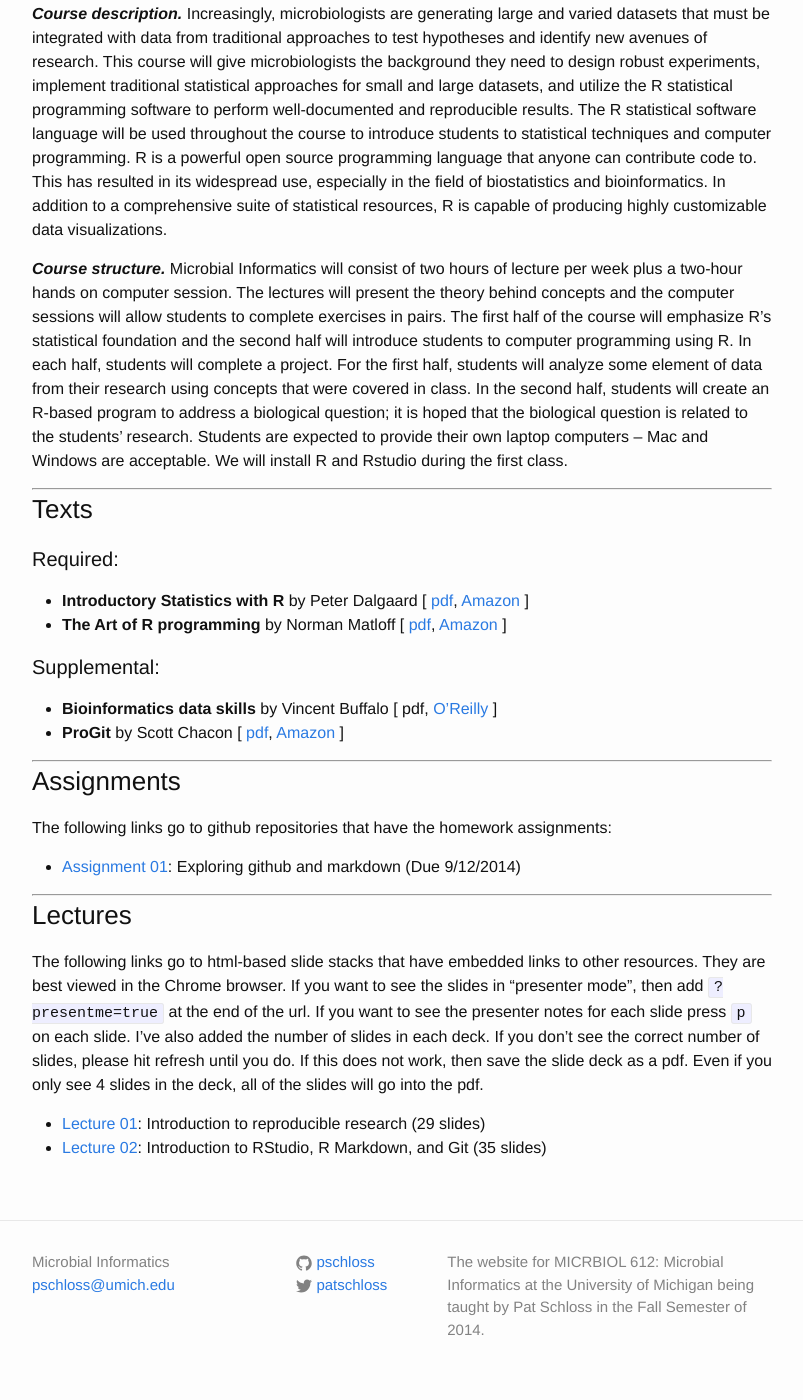
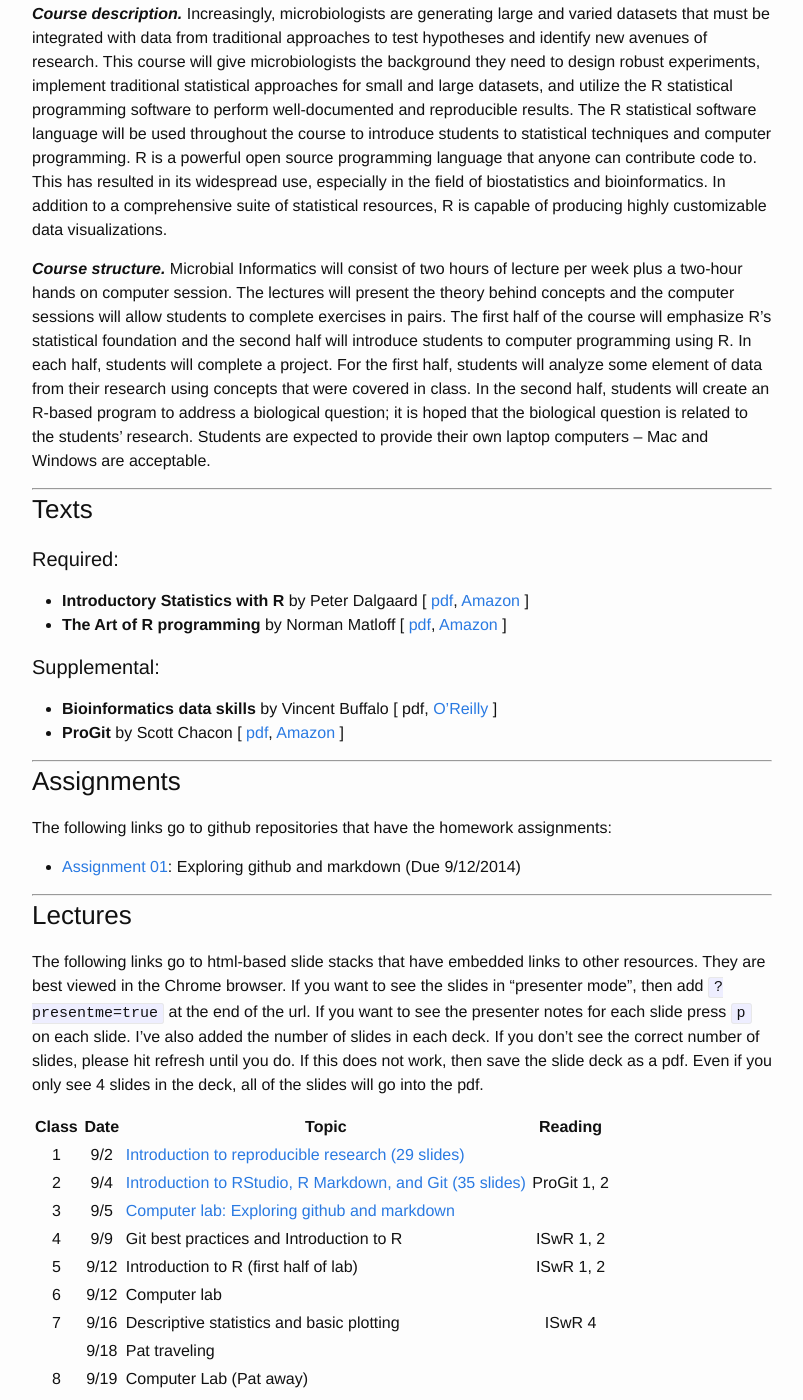
Before and after one commit to microbialinformatics/microbialinformatics.github.io, a Jekyll site: the page built from index.md, in a window 1280 px wide and 1400 px high, scrolled down 419 px. Shown: the whole window, without its empty margins (238-1041 px from the left). Built offline with Jekyll 4.4.1, drawn with Linux system fonts in a browser that asks for light colours; some of the changed text lies outside the part shown.

Commit message:
inserted lecture schedule

```diff
--- a/index.md
+++ b/index.md
@@ -13,7 +13,7 @@
 
 ***Course description.***  Increasingly, microbiologists are generating large and varied datasets that must be integrated with data from traditional approaches to test hypotheses and identify new avenues of research.  This course will give microbiologists the background they need to design robust experiments, implement traditional statistical approaches for small and large datasets, and utilize the R statistical programming software to perform well-documented and reproducible results.  The R statistical software language will be used throughout the course to introduce students to statistical techniques and computer programming.  R is a powerful open source programming language that anyone can contribute code to.  This has resulted in its widespread use, especially in the field of biostatistics and bioinformatics.  In addition to a comprehensive suite of statistical resources, R is capable of producing highly customizable data visualizations.
 
-***Course structure.***  Microbial Informatics will consist of two hours of lecture per week plus a two-hour hands on computer session.  The lectures will present the theory behind concepts and the computer sessions will allow students to complete exercises in pairs.  The first half of the course will emphasize R’s statistical foundation and the second half will introduce students to computer programming using R.  In each half, students will complete a project.  For the first half, students will analyze some element of data from their research using concepts that were covered in class.  In the second half, students will create an R-based program to address a biological question; it is hoped that the biological question is related to the students’ research.  Students are expected to provide their own laptop computers – Mac and Windows are acceptable.  We will install R and Rstudio during the first class.
+***Course structure.***  Microbial Informatics will consist of two hours of lecture per week plus a two-hour hands on computer session.  The lectures will present the theory behind concepts and the computer sessions will allow students to complete exercises in pairs.  The first half of the course will emphasize R’s statistical foundation and the second half will introduce students to computer programming using R.  In each half, students will complete a project.  For the first half, students will analyze some element of data from their research using concepts that were covered in class.  In the second half, students will create an R-based program to address a biological question; it is hoped that the biological question is related to the students’ research.  Students are expected to provide their own laptop computers – Mac and Windows are acceptable.
 
 ----
 
@@ -39,5 +39,48 @@
 ### Lectures
 The following links go to html-based slide stacks that have embedded links to other resources. They are best viewed in the Chrome browser. If you want to see the slides in "presenter mode", then add `?presentme=true` at the end of the url. If you want to see the presenter notes for each slide press `p` on each slide. I've also added the number of slides in each deck. If you don't see the correct number of slides, please hit refresh until you do. If this does not work, then save the slide deck as a pdf. Even if you only see 4 slides in the deck, all of the slides will go into the pdf.
 
-* [Lecture 01](slides/Lecture01.html): Introduction to reproducible research (29 slides)
-* [Lecture 02](slides/Lecture02.html): Introduction to RStudio, R Markdown, and Git (35 slides)
+
+Class	|	Date	|	Topic	|	Reading
+:------:|:---------:|-----------|:----------:
+1	|	9/2	|	[Introduction to reproducible research (29 slides)](slides/Lecture01.html)	|
+2	|	9/4	|	[Introduction to RStudio, R Markdown, and Git (35 slides)](slides/Lecture02.html)	|	ProGit 1, 2
+3	|	9/5	|	[Computer lab: Exploring github and markdown](https://github.com/microbialinformatics/assignment01)	|
+4	|	9/9	|	Git best practices and Introduction to R	|	ISwR 1, 2
+5	|	9/12	|	Introduction to R (first half of lab)  | ISwR 1, 2
+6	|	9/12	|	Computer lab	|
+7   |   9/16    |	Descriptive statistics and basic plotting	|	ISwR 4
+	|	9/18	|   Pat traveling	|
+8	|	9/19	|	Computer Lab (Pat away)	|
+9	|	9/23	|	Randomness		|	ISwR 3
+10	|	9/25	|	Tabular data and tests	|	ISwR 8
+11	|	9/26	|	Computer lab	|
+12	|	9/30	|	T- and Wilcoxon tests	|	ISwR 6
+13	|	10/2	|	Power analysis	|	ISwR 9
+14	|	10/3	|	Computer lab	|
+15	|	10/7	|	ANOVA and Kruskal-Wallis	|	ISwR 7
+16	|	10/9	|	Regression and correlation	|	ISwR 5
+17	|	10/10	|	Computer lab	|
+	|	10/14	|	Fall Study Period (no class)	|
+19	|	10/16	|	Introduction to programming	|	TAoRP 1
+20	|	10/17	|	Computer lab	|
+22	|	10/23	|	Data structures: vectors and matrices	|	TAoRP 2, 3
+23	|	10/24	|	Computer lab	|
+24	|	10/28	|	Data structures: lists and data frames	|	TAoRP 4, 5
+25	|	10/30	|	Data structures: tables and factors	|	TAoRP 6
+26	|	10/31	|	Computer lab	|
+27	|	11/4	|	Control statements	|	TAoRP 7
+28	|	11/6	|	Input and output	|	TAoRP 10
+29	|	11/7	|	Computer lab	|
+30	|	11/11	|	String manipulation I	|	TAoRP 11
+31	|	11/13	|	String manipulation II	|	TAoRP 11
+32	|	11/14	|	Computer lab	|
+33	|	11/18	|	Variables and functions	|
+34	|	11/20	|	Optimization	|
+35	|	11/21	|	Computer lab	|
+36	|	11/25	|	Testing and debugging	|	TAoRP 13
+	|	11/27	|	Thanksgiving (no class)	|
+	|	11/28	|	Thanksgiving (no class)	|
+37	|	12/2	|	Creating a package	|
+38	|	12/4	|	Graphics	|	TAoRP 12
+39	|	12/5	|	Computer lab	|
+40	|	12/9	|	Graphics	|	TAoRP 12
```
